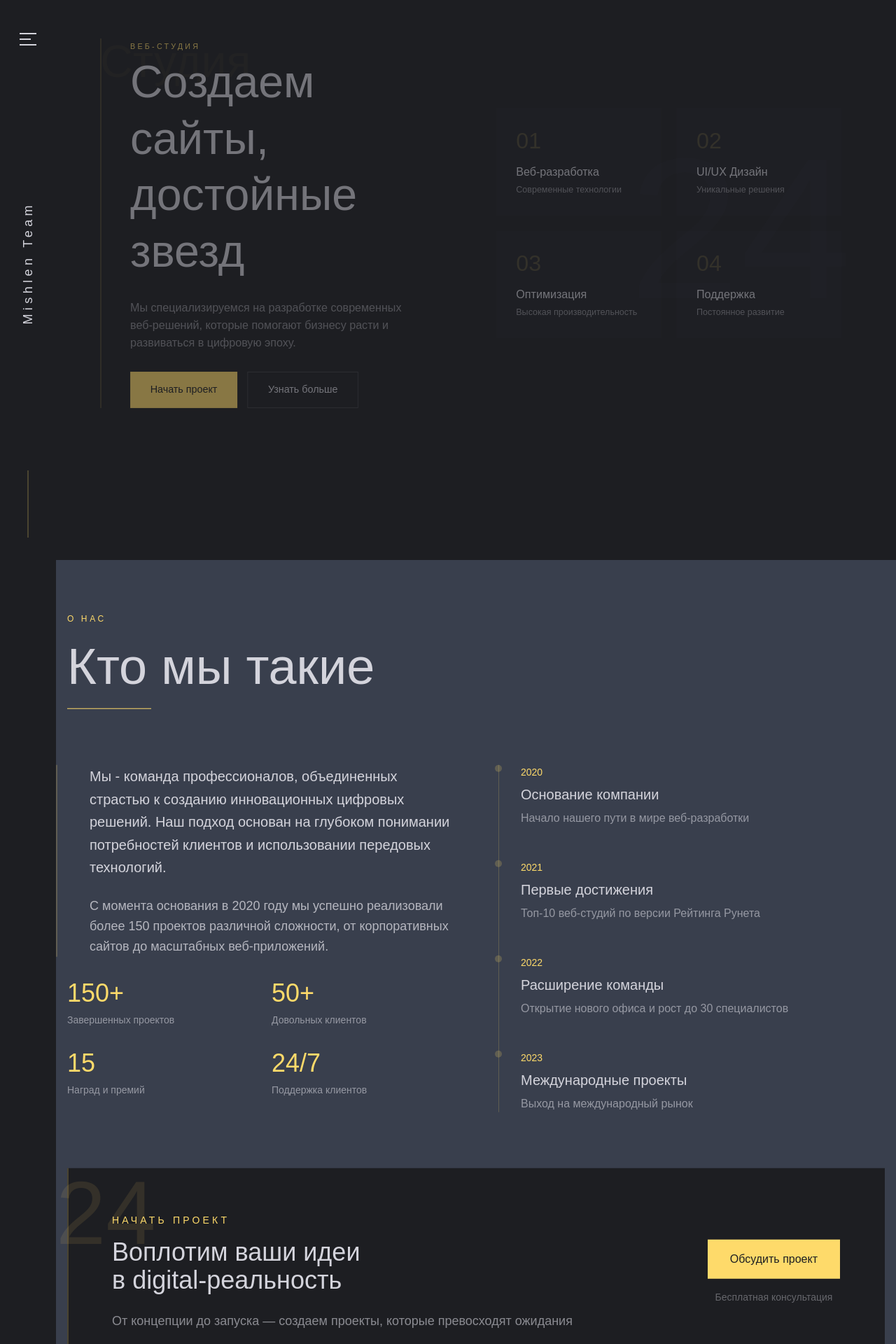
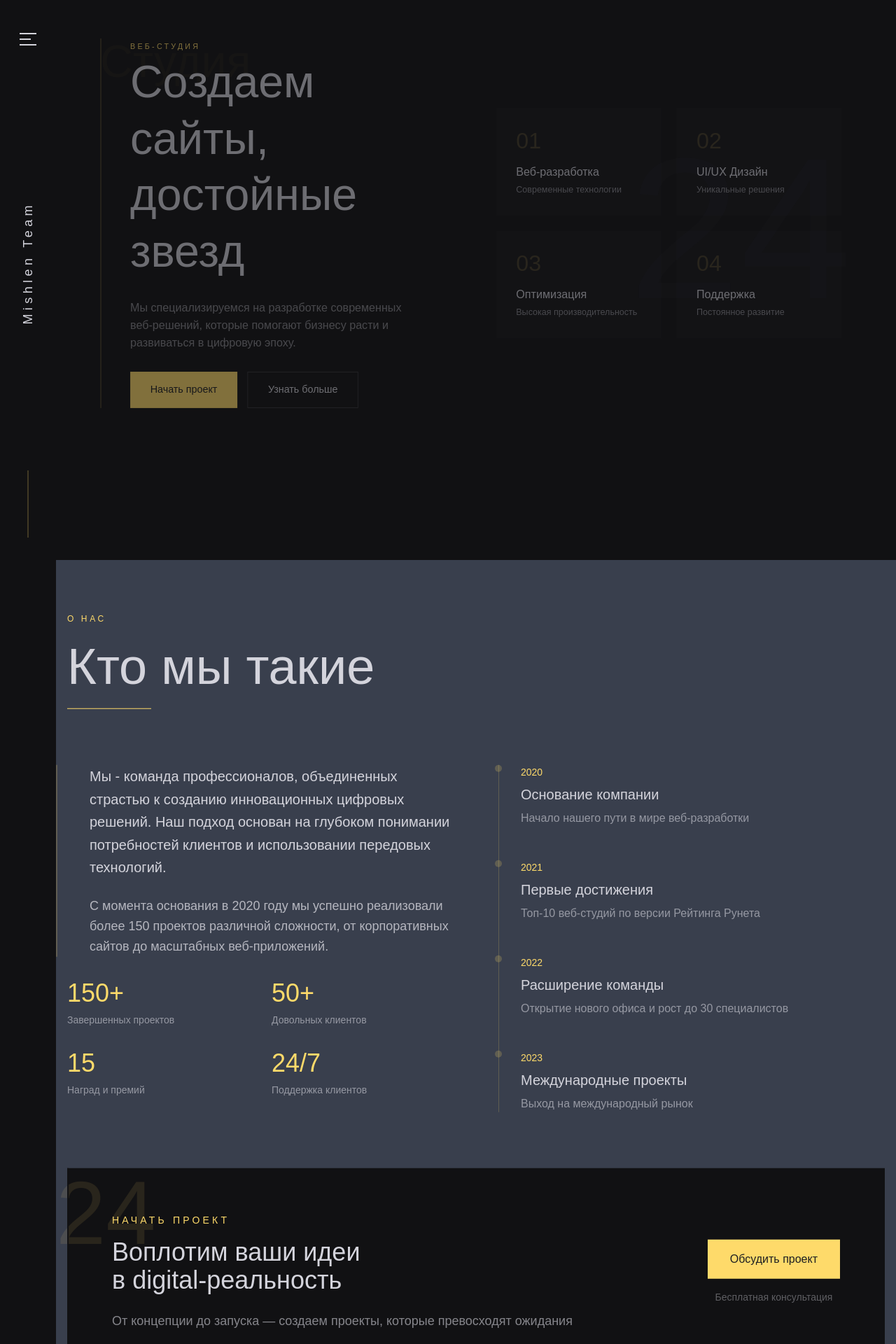
Before and after one commit to burkovmu/web-final, a Next.js app: page / in a window 1280 px wide. Shown: the top 1920 px of the page at 70% size. Built offline with nearby package versions, Linux system fonts and the light colour scheme; a web font is replaced by a local one.

Commit message:
Обновлен цвет фона на более темный во всех компонентах

```diff
--- a/src/app/globals.css
+++ b/src/app/globals.css
@@ -34,15 +34,10 @@
   html {
     font-family: var(--font-stolzl), system-ui, sans-serif;
   }
-}
 
-body {
-  @apply bg-[#1d1e22];
-  color: rgb(var(--foreground-rgb));
-  background: rgb(var(--background-rgb));
-  cursor: none;
-  min-height: 100vh;
-  overflow-x: hidden;
+  body {
+    @apply bg-[#111113];
+  }
 }
 
 /* Hide default cursor when custom cursor is active */
@@ -278,7 +273,7 @@ html {
 /* Mobile styles */
 @media (max-width: 1023px) {
   body {
-    padding-top: 4rem; /* Отступ под фиксированной шапкой */
+    padding-top: 4rem;
   }
 
   .container {
@@ -286,7 +281,6 @@ html {
     padding-right: 1rem;
   }
 
-  /* Адаптивные размеры текста */
   h1 {
     font-size: 2.5rem !important;
     line-height: 1.2 !important;
@@ -297,19 +291,16 @@ html {
     line-height: 1.3 !important;
   }
 
-  /* Адаптивные отступы */
   .section-padding {
     padding-top: 3rem;
     padding-bottom: 3rem;
   }
 
-  /* Сетка для мобильных устройств */
   .grid {
     grid-template-columns: 1fr !important;
     gap: 2rem !important;
   }
 
-  /* Отступы для контента */
   .content-wrapper {
     margin-left: 0 !important;
   }
--- a/src/app/page.tsx
+++ b/src/app/page.tsx
@@ -10,8 +10,9 @@ import WorkflowSection from '@/components/WorkflowSection';
 
 export default function Home() {
   return (
-    <main className="bg-[#1d1e22]">
-      <div className="content-wrapper">
+    <main className="relative min-h-screen">
+      {/* Основной контент */}
+      <div className="relative content-wrapper">
         <HeroSection />
         <AboutSection />
         <ServicesSection />
--- a/src/components/AboutSection.tsx
+++ b/src/components/AboutSection.tsx
@@ -118,7 +118,7 @@ export default function AboutSection() {
           className="relative"
         >
           {/* Основной контент */}
-          <div className="relative bg-[#1d1e22] p-16">
+          <div className="relative bg-[#111113] p-16">
             {/* Декоративные элементы */}
             <motion.div
               initial={{ opacity: 0 }}
@@ -129,7 +129,7 @@ export default function AboutSection() {
               24
             </motion.div>
 
-            <div className="absolute top-0 left-0 w-[2px] h-full bg-[#feda6a]/20" />
+            <div className="absolute top-0 left-0 w-[2px] h-full bg-[#111113] group-hover:h-full transition-all duration-300" />
 
             <div className="relative z-10 flex flex-col lg:flex-row items-center justify-between gap-12">
               <div className="flex-1">
@@ -167,8 +167,8 @@ export default function AboutSection() {
               >
                 <div className="relative flex flex-col gap-4">
                   <button className="relative px-8 py-4 bg-[#feda6a] text-[#1d1e22] font-medium group-hover:bg-[#feda6a]/90 transition-all">
-                    <div className="absolute left-0 top-0 w-[2px] h-0 bg-[#1d1e22] group-hover:h-full transition-all duration-300" />
-                    <div className="absolute right-0 bottom-0 w-[2px] h-0 bg-[#1d1e22] group-hover:h-full transition-all duration-300" />
+                    <div className="absolute left-0 top-0 w-[2px] h-0 bg-[#111113] group-hover:h-full transition-all duration-300" />
+                    <div className="absolute right-0 bottom-0 w-[2px] h-0 bg-[#111113] group-hover:h-full transition-all duration-300" />
                     Обсудить проект
                   </button>
                   <span className="text-[#d4d4dc]/40 text-sm text-center">
--- a/src/components/ContactSection.tsx
+++ b/src/components/ContactSection.tsx
@@ -21,7 +21,7 @@ const projectTypes = [
 
 export default function ContactSection() {
   return (
-    <SectionWrapper className="bg-[#1d1e22] relative">
+    <SectionWrapper className="bg-[#111113] relative">
       <div className="lg:ml-20"> {/* Отступ только для десктопа */}
         <div className="flex flex-col lg:flex-row min-h-screen">
           {/* Левая часть с заголовком */}
--- a/src/components/Footer.tsx
+++ b/src/components/Footer.tsx
@@ -19,7 +19,7 @@ const navLinks = [
 
 export default function Footer() {
   return (
-    <footer className="bg-[#1d1e22] relative overflow-hidden">
+    <footer className="bg-[#111113] relative overflow-hidden">
       <div className="lg:ml-20"> {/* Отступ только для десктопа */}
         <div className="container mx-auto px-4 py-16">
           <div className="grid grid-cols-1 md:grid-cols-2 gap-16">
@@ -43,7 +43,7 @@ export default function Footer() {
                     href="/contacts"
                     className="inline-block w-full md:w-auto px-8 py-4 bg-[#feda6a] text-[#1d1e22] font-medium group overflow-hidden relative"
                   >
-                    <div className="absolute inset-0 bg-[#1d1e22] translate-y-full group-hover:translate-y-0 transition-transform duration-300" />
+                    <div className="absolute inset-0 bg-[#111113] translate-y-full group-hover:translate-y-0 transition-transform duration-300" />
                     <span className="relative z-10 group-hover:text-[#feda6a] transition-colors duration-300">
                       Начать проект
                     </span>
--- a/src/components/HeroSection.tsx
+++ b/src/components/HeroSection.tsx
@@ -12,7 +12,7 @@ const features = [
 
 export default function HeroSection() {
   return (
-    <SectionWrapper className="bg-[#1d1e22] min-h-screen flex items-center">
+    <SectionWrapper className="bg-[#111113] min-h-screen flex items-center">
       <div className="container mx-auto px-4">
         <div className="grid grid-cols-1 lg:grid-cols-2 gap-16 items-center">
           <motion.div
--- a/src/components/Navigation.tsx
+++ b/src/components/Navigation.tsx
@@ -35,7 +35,7 @@ export default function Navigation() {
           initial={{ opacity: 0 }}
           animate={{ opacity: 1 }}
           transition={{ duration: 0.8 }}
-          className="fixed left-0 top-0 h-screen w-20 bg-[#1d1e22] z-50 flex flex-col items-center justify-between py-8 hidden lg:flex"
+          className="fixed left-0 top-0 h-screen w-20 z-50 flex flex-col items-center justify-between py-8 hidden lg:flex"
         >
           <button
             onClick={() => setIsMenuOpen(true)}
@@ -67,7 +67,7 @@ export default function Navigation() {
           initial={{ opacity: 0, y: -100 }}
           animate={{ opacity: 1, y: 0 }}
           transition={{ duration: 0.4 }}
-          className="fixed top-0 left-0 right-0 h-16 bg-[#1d1e22] z-50 flex items-center justify-between px-4 border-b border-[#feda6a]/10"
+          className="fixed top-0 left-0 right-0 h-16 backdrop-blur-sm bg-[#111113]/80 z-50 flex items-center justify-between px-4 border-b border-[#feda6a]/10"
         >
           <div className="text-[#d4d4dc] text-lg font-stolzl">Mishlen Team</div>
           <button
@@ -101,7 +101,7 @@ export default function Navigation() {
               animate={{ x: 0 }}
               exit={{ x: '-100%' }}
               transition={{ type: 'tween', duration: 0.4 }}
-              className={`fixed left-0 ${isMobile ? 'top-16' : 'top-0'} w-full max-w-xl h-[calc(100vh-4rem)] bg-[#1d1e22] z-50 p-20`}
+              className={`fixed left-0 ${isMobile ? 'top-16' : 'top-0'} w-full max-w-xl h-[calc(100vh-4rem)] backdrop-blur-sm bg-[#111113]/90 z-50 p-20`}
             >
               <button
                 onClick={() => setIsMenuOpen(false)}
--- a/src/components/ProjectsSection.tsx
+++ b/src/components/ProjectsSection.tsx
@@ -37,7 +37,7 @@ const projects = [
 
 export default function ProjectsSection() {
   return (
-    <SectionWrapper className="bg-[#1d1e22] py-32">
+    <SectionWrapper className="bg-[#111113] py-32">
       <div className="container mx-auto px-4">
         <div className="flex flex-col items-start mb-20">
           <motion.span
@@ -99,7 +99,7 @@ export default function ProjectsSection() {
                     {project.tags.map((tag, tagIndex) => (
                       <span
                         key={tagIndex}
-                        className="text-xs px-3 py-1 rounded-full bg-[#1d1e22] text-[#feda6a]"
+                        className="text-xs px-3 py-1 rounded-full bg-[#111113] text-[#feda6a]"
                       >
                         {tag}
                       </span>
--- a/src/components/ServicesSection.tsx
+++ b/src/components/ServicesSection.tsx
@@ -55,7 +55,7 @@ const ServiceCard = ({ service, index }: { service: typeof services[0], index: n
       onMouseLeave={() => setIsHovered(false)}
       className="relative group"
     >
-      <div className="relative overflow-hidden bg-[#1d1e22] p-12 h-full border border-[#393f4d] transition-all duration-500">
+      <div className="relative overflow-hidden bg-[#111113] p-12 h-full border border-[#393f4d] transition-all duration-500">
         <motion.div
           initial={{ opacity: 0, scale: 0.8 }}
           animate={{
@@ -133,7 +133,7 @@ const ServiceCard = ({ service, index }: { service: typeof services[0], index: n
 
 export default function ServicesSection() {
   return (
-    <SectionWrapper className="bg-[#1d1e22] py-32">
+    <SectionWrapper className="bg-[#111113] py-32">
       <motion.div
         initial={{ opacity: 0, scale: 0.5 }}
         animate={{ opacity: 0.03, scale: 1 }}
```
